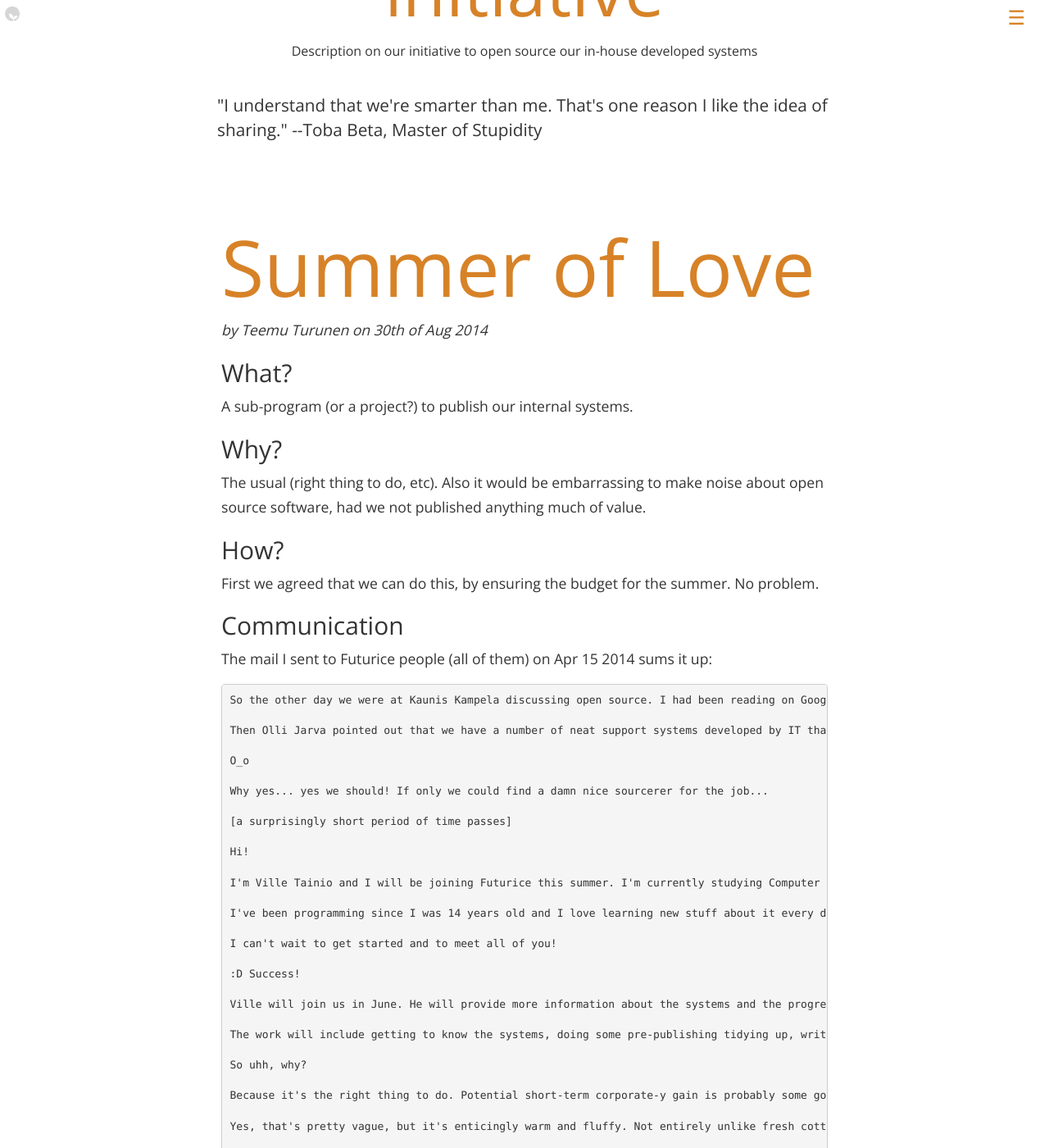
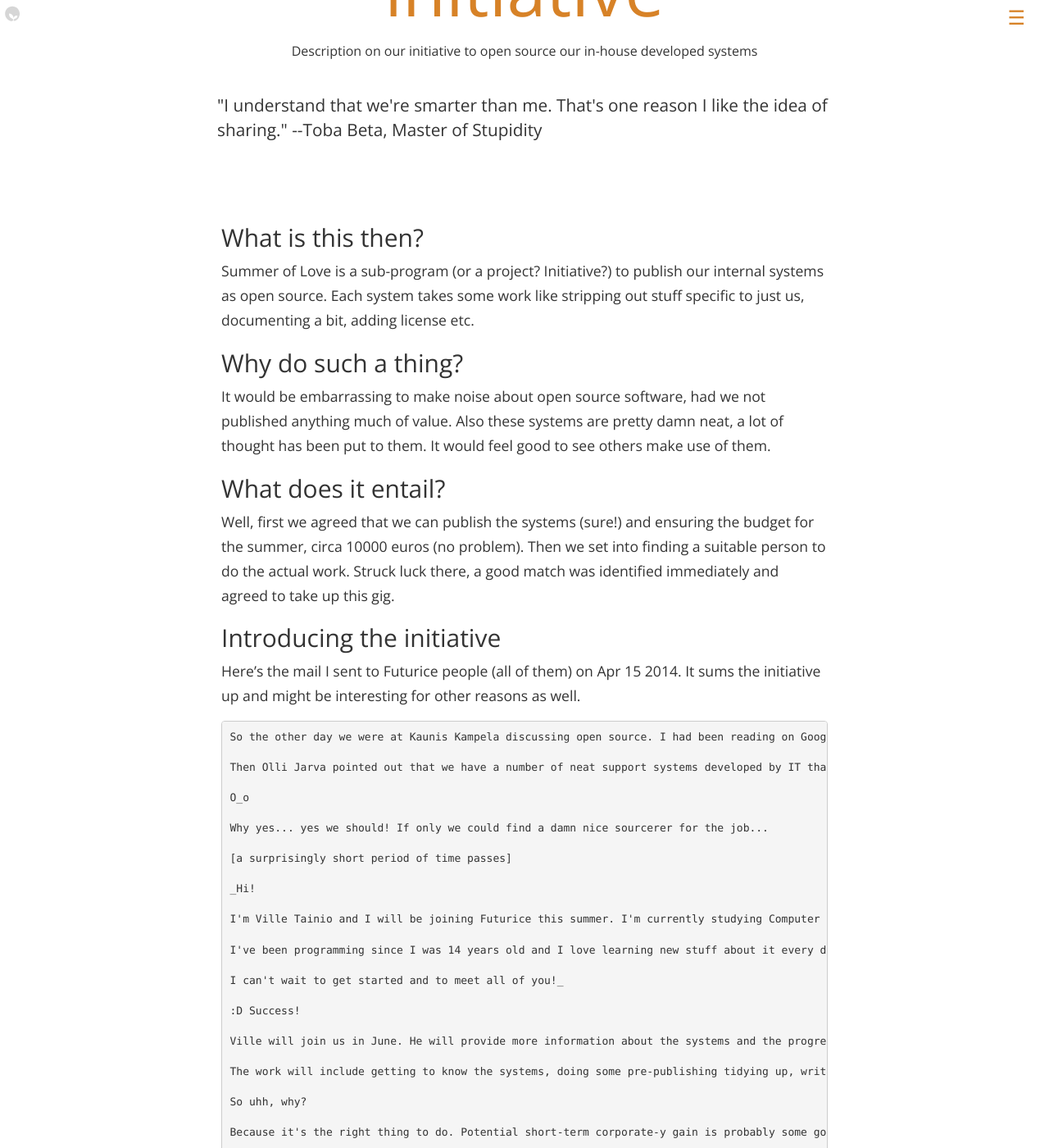
Before and after one commit to futurice/spiceprogram, a Jekyll site: the page built from summer-of-love/index.html, in a window 1280 px wide and 1400 px high, scrolled down 265 px. Shown: the whole window at 82% size. Built offline with Jekyll 4.4.1, drawn with Linux system fonts in a browser that asks for light colours; nearby versions of some CDN libraries; some of the changed text lies outside the part shown.

Commit message:
Update summer-of-love.md
Better content

```diff
--- a/_includes/summer-of-love.md
+++ b/_includes/summer-of-love.md
@@ -1,22 +1,19 @@
-Summer of Love
-==============
-_by Teemu Turunen on 30th of Aug 2014_
 
-What?
------
-A sub-program (or a project?) to publish our internal systems.
+What is this then?
+------------------
+Summer of Love is a sub-program (or a project? Initiative?) to publish our internal systems as open source. Each system takes some work like stripping out stuff specific to just us, documenting a bit, adding license etc.
 
-Why?
-----
-The usual (right thing to do, etc). Also it would be embarrassing to make noise about open source software, had we not published anything much of value.
+Why do such a thing?
+--------------------
+It would be embarrassing to make noise about open source software, had we not published anything much of value. Also these systems are pretty damn neat, a lot of thought has been put to them. It would feel good to see others make use of them.
 
-How?
-----
-First we agreed that we can do this, by ensuring the budget for the summer. No problem.
+What does it entail?
+--------------------
+Well, first we agreed that we can publish the systems (sure!) and ensuring the budget for the summer, circa 10000 euros (no problem). Then we set into finding a suitable person to do the actual work. Struck luck there, a good match was identified immediately and agreed to take up this gig.
 
-Communication
--------------
-The mail I sent to Futurice people (all of them) on Apr 15 2014 sums it up:
+Introducing the initiative
+--------------------------
+Here's the mail I sent to Futurice people (all of them) on Apr 15 2014. It sums the initiative up and might be interesting for other reasons as well.
 
 <pre>
 So the other day we were at Kaunis Kampela discussing open source. I had been reading on Google's Summer of Code and how we missed this year's application period... and how that doesn't really matter, since we haven't yet open sourced much, as a company, so our application would likely have been rejected. Brooding and shaking of heads ensued.
@@ -29,13 +26,13 @@ Why yes... yes we should! If only we could find a damn nice sourcerer for the jo
 
 [a surprisingly short period of time passes]
 
-Hi!
+_Hi!
 
 I'm Ville Tainio and I will be joining Futurice this summer. I'm currently studying Computer Science at Aalto University and mainly focusing on web software.  I'm also currently the Master of Corporate Relationships at the Computer Science guild.  My passion is to create cool things and help other people with technology. I want to be really proud of my work and I believe that our summer project is something that makes not just me, but everyone really proud of working for Futurice.
 
 I've been programming since I was 14 years old and I love learning new stuff about it every day. During my free time, besides programming, I play synth/french horn in a band called Blind Architect (https://www.youtube.com/watch?v=o1Gux8GWkHI check it out!). I also enjoy running and an occasional round of disc golf.
 
-I can't wait to get started and to meet all of you!
+I can't wait to get started and to meet all of you!_
 
 :D Success!
 
@@ -55,6 +52,16 @@ For our OSS program (see www.spiceprogram.org for a sneak peek) this is a good o
 
 </pre>
 
-Reception
----------
-The internal reception was delightfully positive. I received about a dozen mail replies (the mail had ~200 recipients) that all applauded the initiative. More people gave thumbs up on Flowdock or live. Warm and fluffy indeed!
+PS. Kaunis Kampela is a local pub.
+
+Internal reception
+------------------
+The internal reception was delightfully positive. I received about a dozen mail replies (the introduction mail had ~200 recipients) that all applauded the initiative. More people gave thumbs up on Flowdock or live. Warm and fluffy indeed!
+
+External reception
+------------------
+So far there's been some interest towards the released systems and solutions, but nothing major yet. That's okay and precisely what we expected. We plan to look into how to promote the systems (and the initiative) next. That's a company advantage; an actual marketing organization and a lot of corporate contacts.
+
+Next steps
+----------
+Ville continues the work and will help with other Spice Program activities as well. We will talk internally to find out, if our people would be interested in promoting some of the systems to our customers.
```
